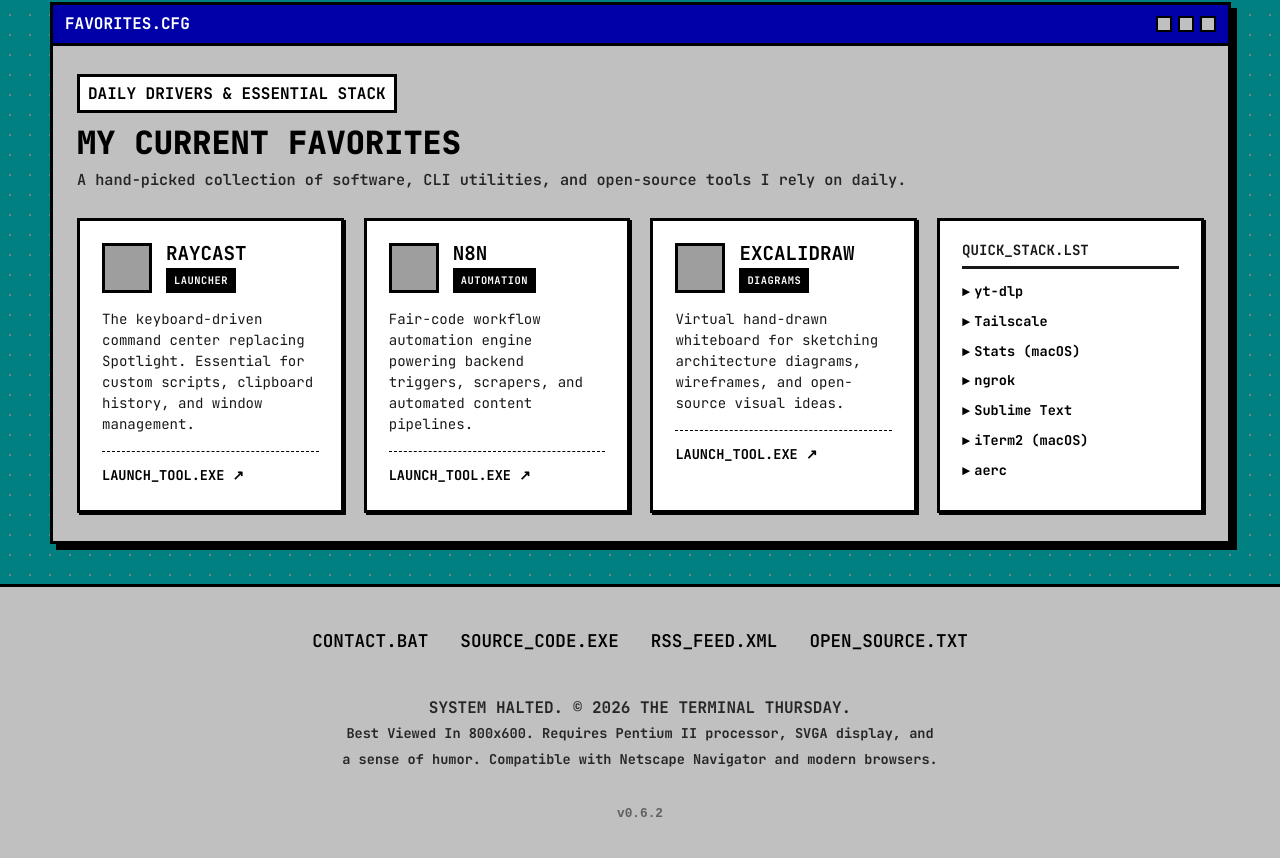
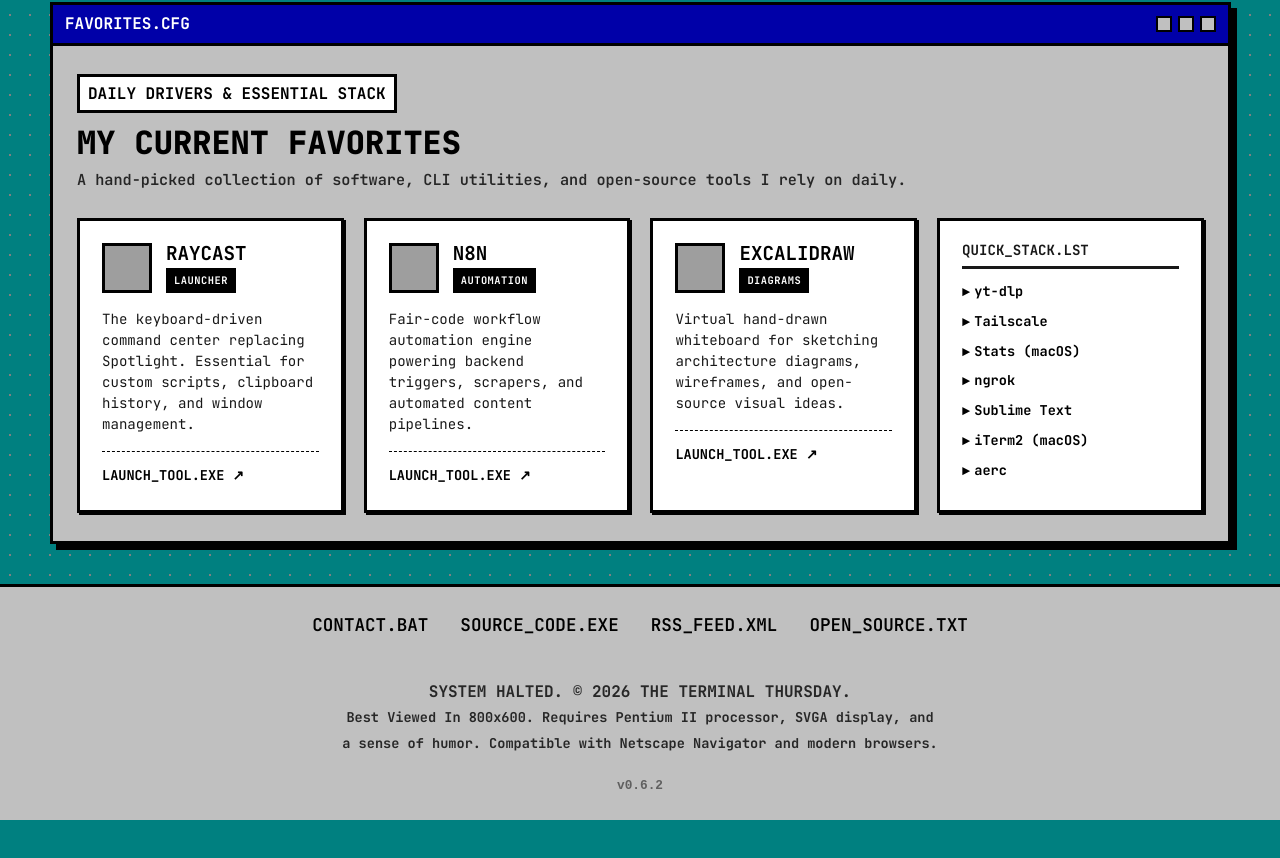
Before and after one commit to MenilV/theterminalthursday.com, a React (Vite) app: page / in a window 1280 px wide. Shown: the part 1735-2593 px from the top of the page. After the commit the page ends 2555 px from the top, so only its background shows below. Built offline with nearby package versions, Linux system fonts and the light colour scheme; grey boxes are pictures that could not be loaded.

Commit message:
style: reduce footer padding and gap between copyright and version

```diff
--- a/src/App.jsx
+++ b/src/App.jsx
@@ -159,7 +159,7 @@ function App() {
             </span>
           </p>
 
-          <div style={{ marginTop: '16px', fontSize: '0.8rem', opacity: 0.5, fontFamily: 'monospace' }}>
+          <div style={{ marginTop: '4px', fontSize: '0.8rem', opacity: 0.5, fontFamily: 'monospace' }}>
             v{import.meta.env.VITE_APP_VERSION || '0.0.0'}
           </div>
         </div>
--- a/src/index.css
+++ b/src/index.css
@@ -418,7 +418,7 @@ h1, h2, h3 {
 footer {
   background-color: var(--panel-bg);
   border-top: var(--border-width) var(--border-style) var(--border-color);
-  padding: 40px 0;
+  padding: 24px 0;
   text-align: center;
   font-weight: 600;
   transition: all 0.3s ease;
```
